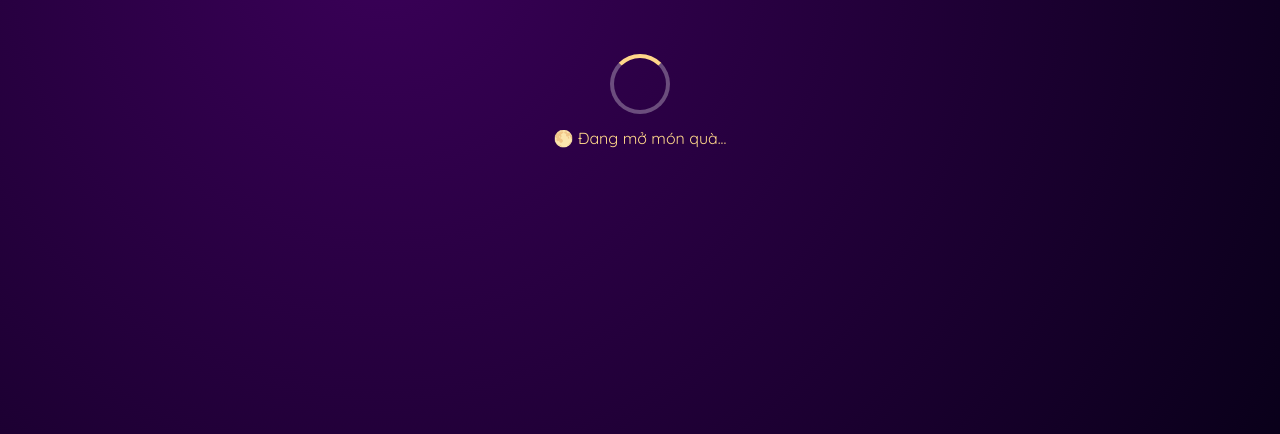
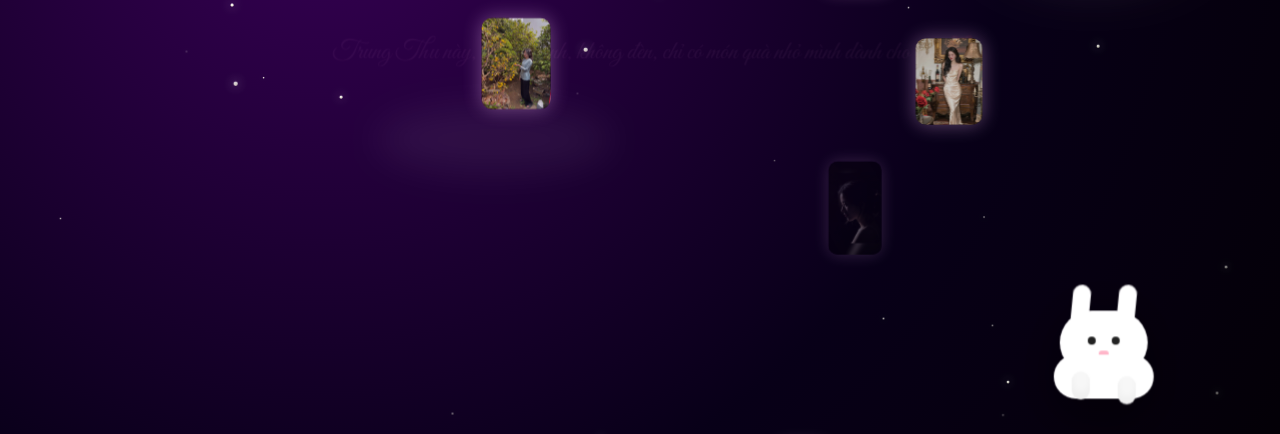
Before and after one commit to White-Mouse0106/Trung-Thu, a plain HTML site: page index.html in a window 1280 px wide. Shown: the part 299-733 px from the top of the page. Drawn offline with Linux system fonts and the light colour scheme.

Commit message:
Fix lỗi

```diff
--- a/index.html
+++ b/index.html
@@ -71,9 +71,6 @@
 
   <script src="script.js"></script>
 
-  <div id="loader">
-  <div class="loader-ring"></div>
-  <p>🌕 Đang mở món quà...</p>
 </div>
 </body>
 </html>
```
